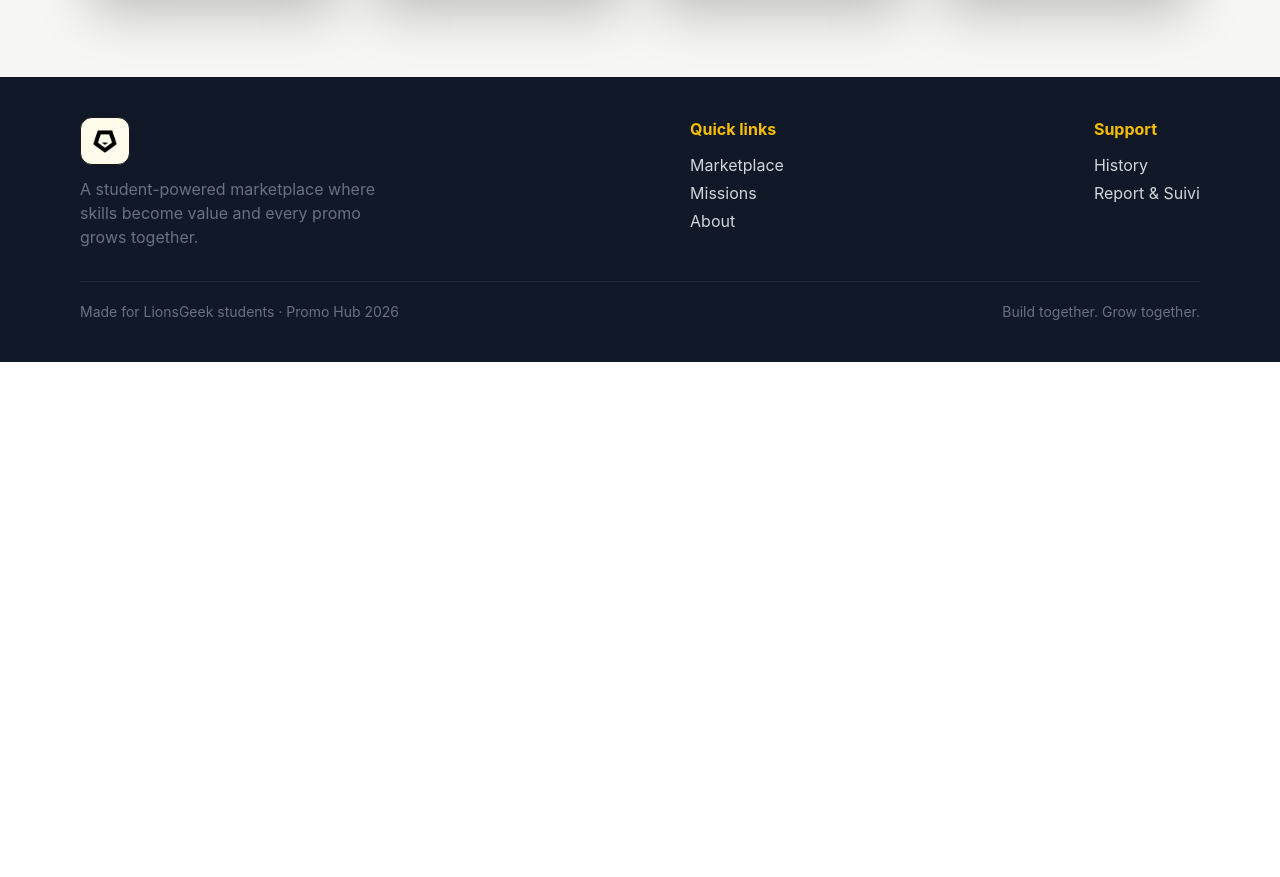
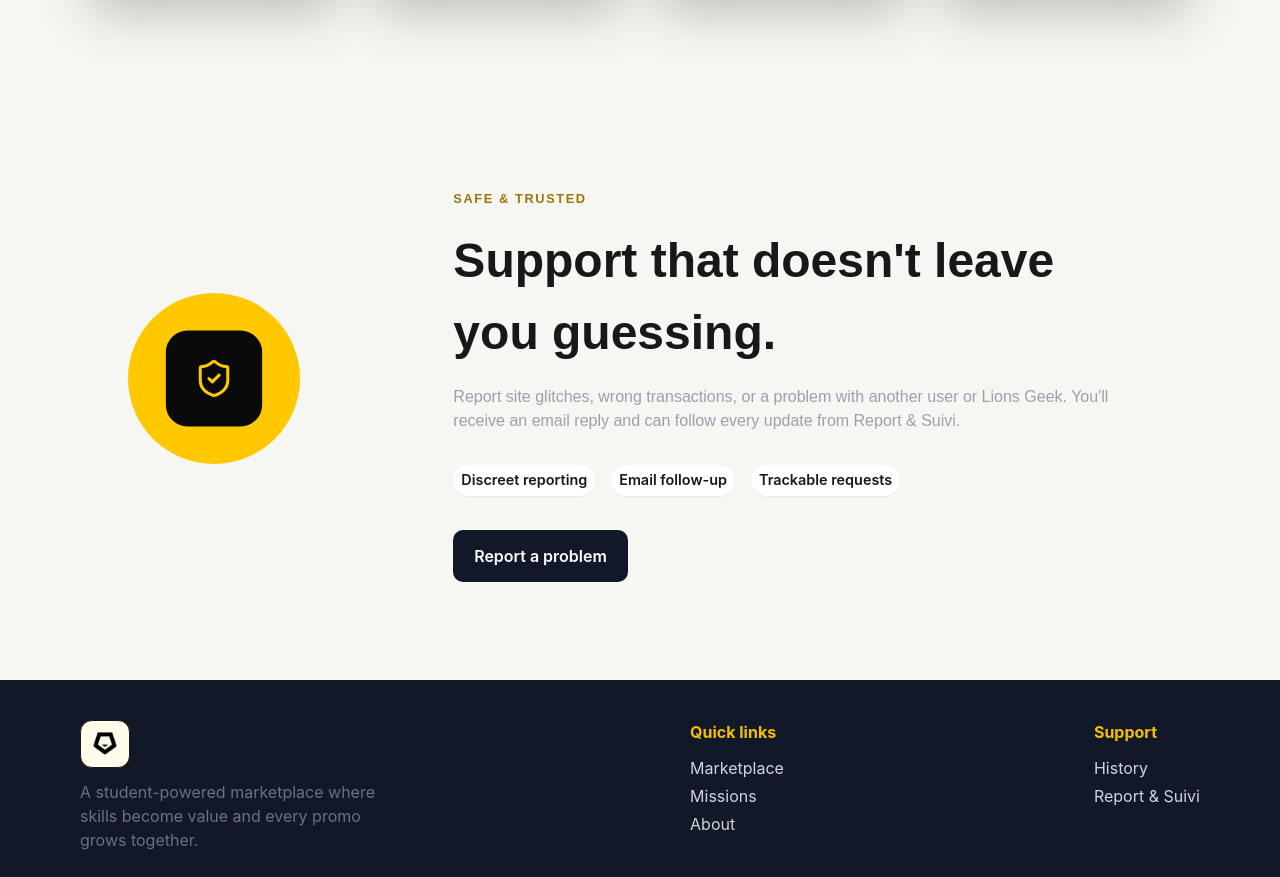
Before and after one commit to SARAH-ACHAHOUI/SARAH-ACHAHOUI, a website: page public/pages/About.html in a window 1280 px wide. Shown: the part 1830-2707 px from the top of the page. Before the commit the page ends 2192 px from the top, so only its background shows below. Drawn offline with Linux system fonts and the light colour scheme.

Commit message:
section 6 wth responsive

```diff
--- a/public/pages/About.html
+++ b/public/pages/About.html
@@ -132,7 +132,7 @@
         </div>
     </div>
   </section>
-  <section class="flex max-md:flex-col font-main py-[7rem] max-md:py-[3rem] px-[3rem] items-center gap-[1rem]">
+  <section class="flex max-md:flex-col font-main py-[7rem] max-md:py-[3rem] px-[3rem] max-md:px-[1rem]  items-center gap-[1rem]">
     <div class="w-[40%] max-md:w-full">
       <p class="uppercase tracking-[0.1rem] text-[0.8rem] font-semibold text-gold">What is this platform</p>
       <h1 class="text-[2.2rem] font-bold ">A marketplace built around learning.</h1>
@@ -163,7 +163,7 @@
 
     </div>
   </section>
-  <section class="flex flex-col gap-[5rem] bg-[#f6f6f2] p-[5rem] ">
+  <section class="flex flex-col gap-[5rem] bg-[#f6f6f2] p-[5rem]  max-md:px-[1rem] ">
     <div class="flex flex-col items-center text-center justify-center text-[0.7rem] font-semibold gap-[0.8rem]">
       <p class="text-gold tracking-[0.1rem] uppercase font-main">How it works</p>
       <h1 class="text-[2.5rem] font-main ">Four steps. Real momentum</h1>
@@ -258,10 +258,43 @@
 
   <section id="yahya"></section>
   <section id="yahya"></section>
-  <section id="yahya" ></section>
+  <!-- work on it from mohammed -->
+  <section id="yahya" class="flex max-md:flex-col bg-[#f6f6f2] py-[7rem] px-[8rem] max-md:px-[1rem]  gap-[5rem]" >
+      <div class="flex max-md:justify-center items-center w-[40%] max-md:w-full ">
+        <img src="../images/shield-logo.svg" alt="" class=" w-[70%]    ">
+      </div>
+      <div class="flex flex-col gap-[2rem]">
+        <div class="font-main flex flex-col gap-[1rem]">
+            <p class="font-semibold uppercase tracking-[0.1rem] text-gold text-[0.8rem]">Safe & trusted</p>
+            <p class="text-[3rem] font-bold ">Support that doesn't leave you guessing.</p>
+            <p class="text-gray-400 text-[1rem]">Report site glitches, wrong transactions, or a problem with another user or Lions Geek. You'll receive an email reply and can follow every update from Report & Suivi.</p>
+
+        </div>
+        <div class="flex flex-col gap-[3rem]">
+        <div class="flex gap-[1rem] items-center">
+        <p class="w-fit bg-white font-semibold shadow-2xs text-[0.9rem] rounded-2xl px-[0.5rem] py-[0.3rem] max-md:text-[0.8rem] max-md:px-[0rem]">Discreet reporting</p>
+        <p class="w-fit bg-white font-semibold shadow-2xs text-[0.9rem] rounded-2xl px-[0.5rem] py-[0.3rem] max-md:text-[0.8rem] max-md:px-[0rem]">Email follow-up</p>
+        <p class="w-fit bg-white font-semibold shadow-2xs text-[0.9rem] rounded-2xl px-[0.5rem] py-[0.3rem] max-md:text-[0.8rem] max-md:px-[0rem]">Trackable requests</p>
+        </div>
+        <button class="w-fit"><a href="./report&suivi.html" class="bg-beta  text-white font-semibold hover:bg-white hover:text-beta transition-[0.5s] px-[1.3rem] py-[1rem] rounded-[10px]">Report a problem</a></button>
+
+        </div>
+
+
+
+
+      </div>
+  </section>
+
+
+
+
   <section id="sara"></section>
   <section id="sara"></section>
-  <section id="sara"></section>
+  <!-- Work on it from mohammed -->
+  <section id="sara">
+
+  </section>
 
 
 
```
Also changed, not shown: public/css/output.css, public/images/shield-logo.svg (added).
